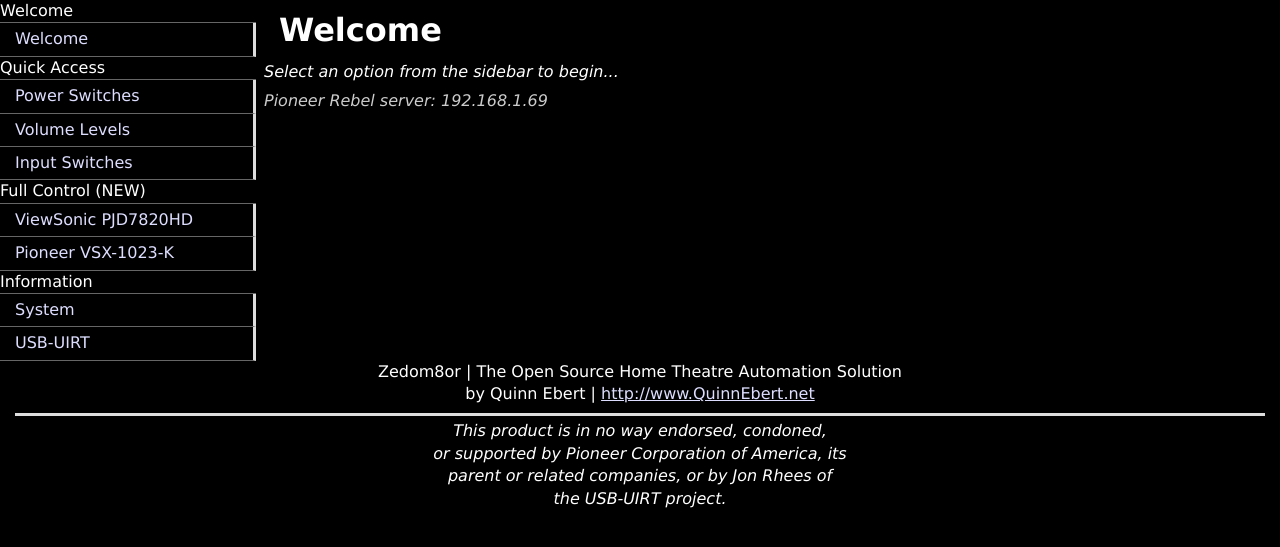
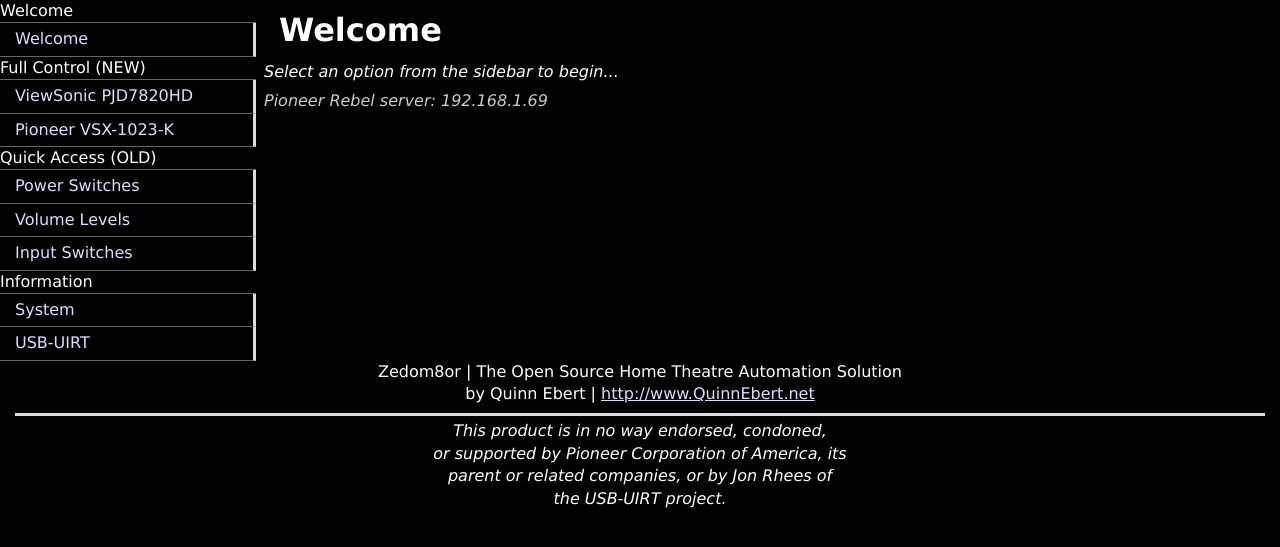
Before and after one commit to QuinnEbert/zedom8or, a PHP site: page /index.php in a window 1280 px wide. Shown: the part 91-638 px from the top of the page. Run offline with PHP 8.4, Linux system fonts and the light colour scheme.

Commit message:
Better organize side menu

```diff
--- a/index.php
+++ b/index.php
@@ -188,12 +188,6 @@ table.ctlTable tr td input {
     <ul class="nav">
       <li><a href="index.php">Welcome</a></li>
     </ul>
-    Quick Access
-    <ul class="nav">
-      <li><a href="index.php?powers">Power Switches</a></li>
-      <li><a href="index.php?vollev">Volume Levels</a></li>
-      <li><a href="index.php?inputs">Input Switches</a></li>
-    </ul>
     Full Control (NEW)
     <ul class="nav">
       <?php
@@ -202,6 +196,12 @@ table.ctlTable tr td input {
       	  echo('<li><a href="index.php?dynctl='.$devInfo['link_as'].'">'.$devName.'</a></li>');
       }
       ?>
+    </ul>
+    Quick Access (OLD)
+    <ul class="nav">
+      <li><a href="index.php?powers">Power Switches</a></li>
+      <li><a href="index.php?vollev">Volume Levels</a></li>
+      <li><a href="index.php?inputs">Input Switches</a></li>
     </ul>
     Information
     <ul class="nav">
```
